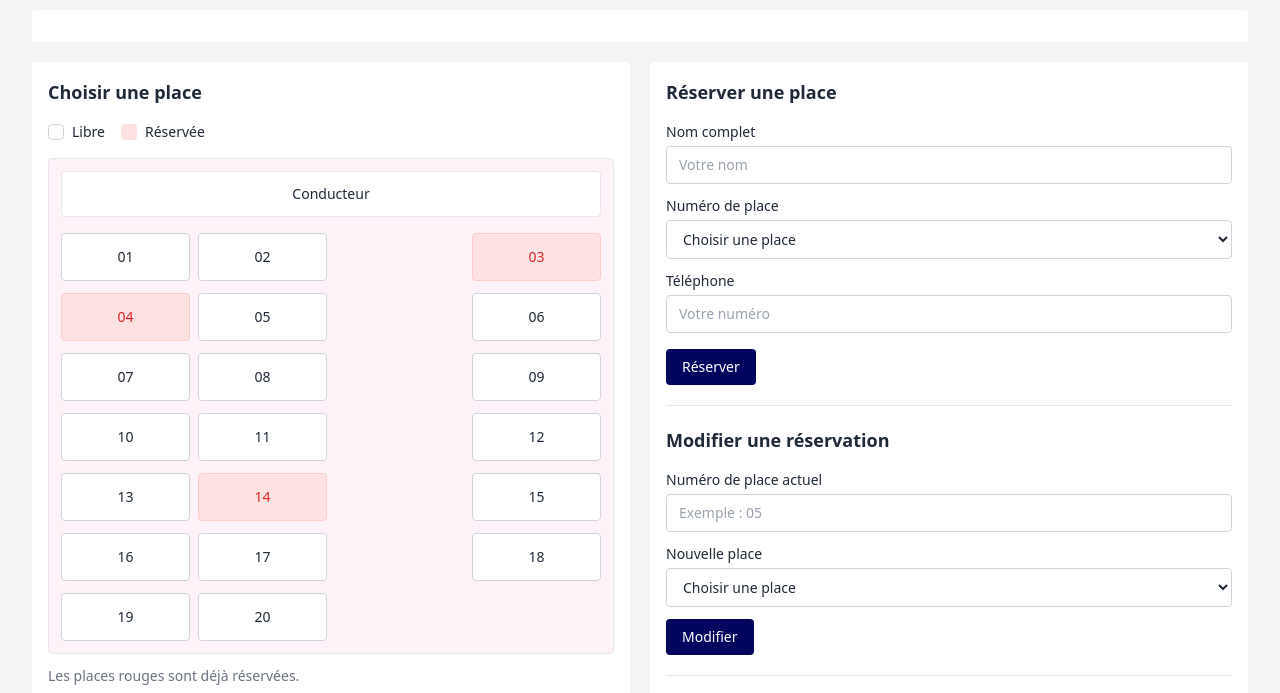
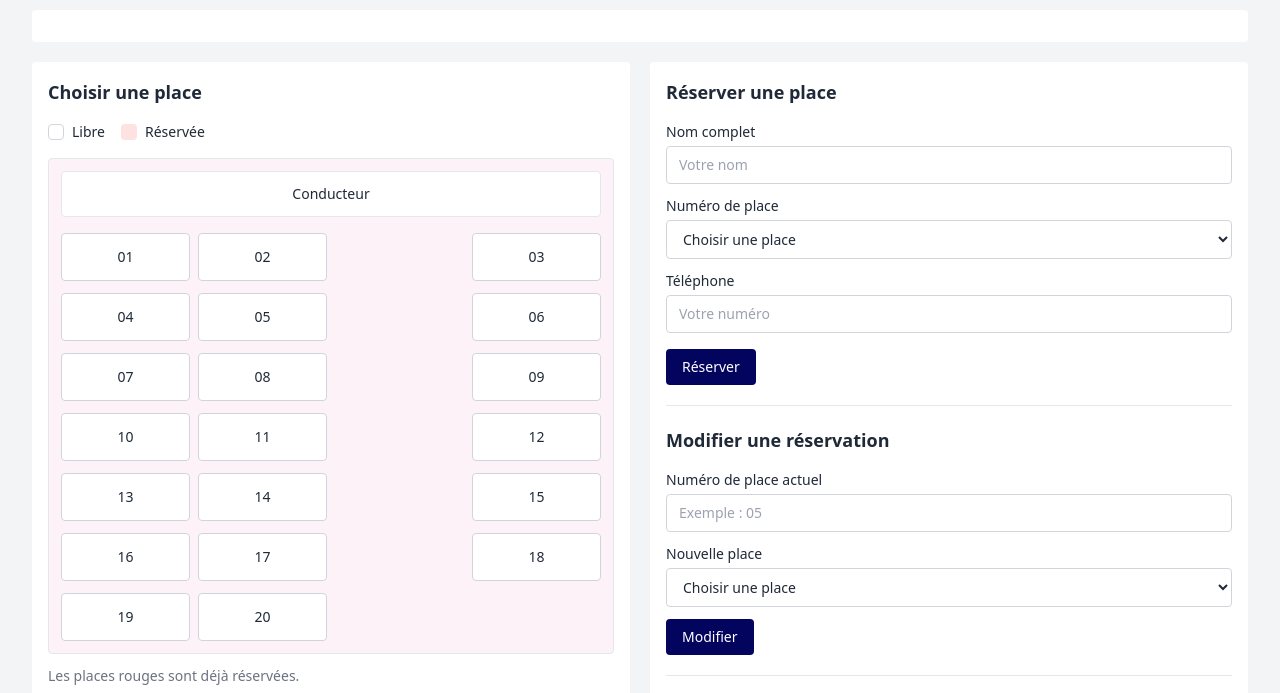
Before and after one commit to Douaeaghmir/BusDirect2, a website built with Vite: page cabine.html in a window 1280 px wide. Shown: the part 74-767 px from the top of the page. Built offline with nearby package versions, Linux system fonts and the light colour scheme.

Commit message:
remove default design for seats

```diff
--- a/cabine.html
+++ b/cabine.html
@@ -44,9 +44,9 @@
                     <button type="button"   class="seat h-12 rounded border border-gray-300 bg-white text-sm hover:bg-gray-100">01</button>
                     <button type="button"  class="seat h-12 rounded border border-gray-300 bg-white text-sm hover:bg-gray-100">02</button>
                     <div></div>
-                    <button type="button"  class="h-12 rounded border border-red-200 bg-red-100 text-sm text-red-600">03</button>
+                    <button type="button"  class="seat h-12 rounded border border-gray-300 bg-white text-sm hover:bg-gray-100">03</button>
 
-                    <button type="button"  class="h-12 rounded border border-red-200 bg-red-100 text-sm text-red-600">04</button>
+                    <button type="button"  class="seat h-12 rounded border border-gray-300 bg-white text-sm hover:bg-gray-100">04</button>
                     <button type="button"  class="seat h-12 rounded border border-gray-300 bg-white text-sm hover:bg-gray-100">05</button>
                     <div></div>
                     <button type="button"  class="seat h-12 rounded border border-gray-300 bg-white text-sm hover:bg-gray-100">06</button>
@@ -62,7 +62,7 @@
                     <button type="button"  class="seat h-12 rounded border border-gray-300 bg-white text-sm hover:bg-gray-100">12</button>
 
                     <button type="button"  class="seat h-12 rounded border border-gray-300 bg-white text-sm hover:bg-gray-100">13</button>
-                    <button type="button"  class="seat h-12 rounded border border-red-200 bg-red-100 text-sm text-red-600">14</button>
+                    <button type="button"  class="seat h-12 rounded border border-gray-300 bg-white text-sm hover:bg-gray-100">14</button>
                     <div></div>
                     <button type="button"  class="seat h-12 rounded border border-gray-300 bg-white text-sm hover:bg-gray-100">15</button>
 
```
